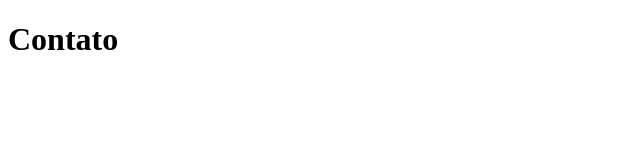
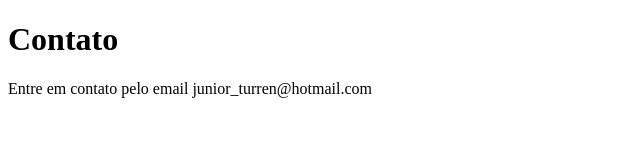
Before and after one commit to MeirelesJunior/sistema-de-cadastro, a plain HTML site: page contato.html in a window 1280 px wide. Shown: the whole page, without its empty margins (0-640 px from the left). Drawn offline with Linux system fonts and the light colour scheme.

Commit message:
adicionando o email de contato

```diff
--- a/contato.html
+++ b/contato.html
@@ -8,5 +8,6 @@
 </head>
 <body>
     <h1>Contato</h1>
+    <p>Entre em contato pelo email junior_turren@hotmail.com</p>
 </body>
 </html>
```
